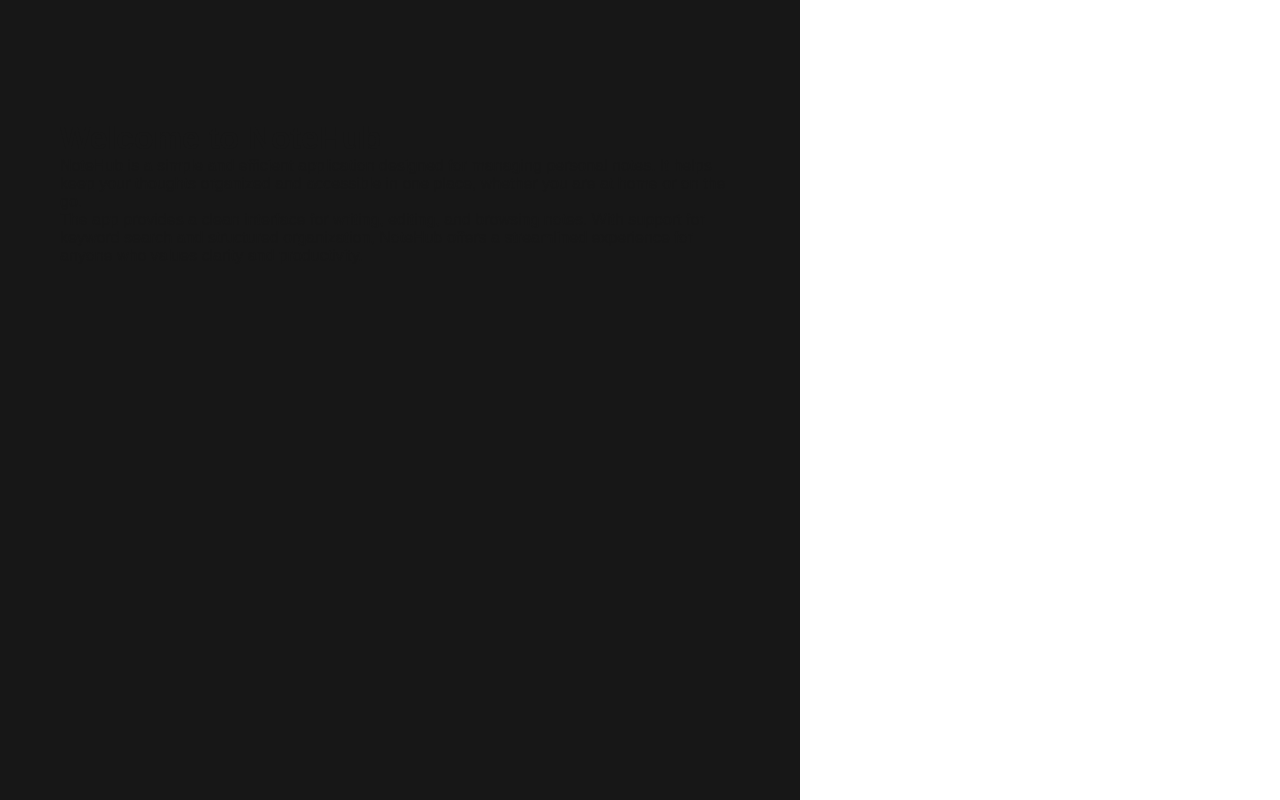
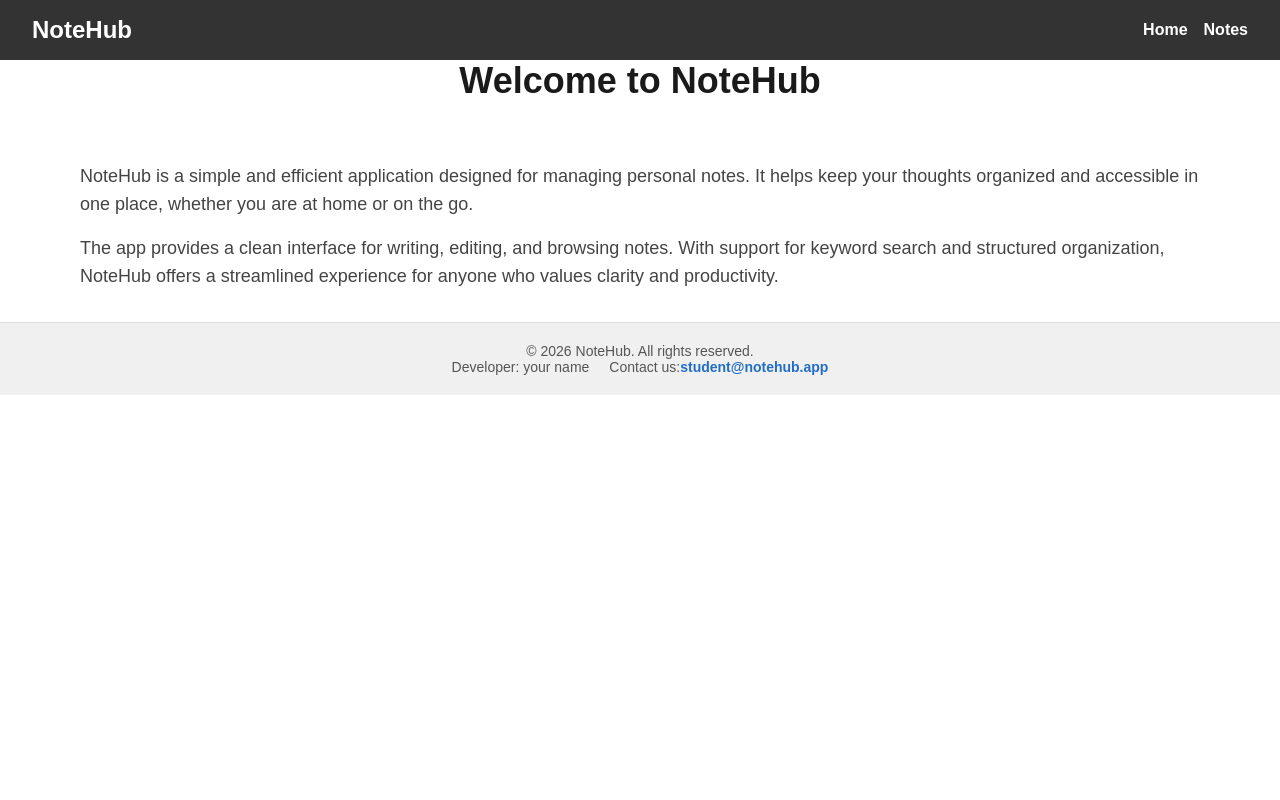
Before and after one commit to SashaGS/06-notehub-nextjs, a Next.js app: page / in a window 1280 px wide. Built offline with nearby package versions, Linux system fonts and the light colour scheme.

Commit message:
add some logik fold id

```diff
--- /dev/null
+++ b/app/Home.module.css
@@ -0,0 +1,25 @@
+.main {
+  flex: 1;
+}
+
+.container {
+  width: 90%;
+  max-width: 1280px;
+  margin: 0px auto;
+  padding: 0 16px 16px;
+}
+
+.title {
+  font-size: 36px;
+  font-weight: 700;
+  color: #1a1a1a;
+  margin-bottom: 60px;
+  text-align: center;
+}
+
+.description {
+  font-size: 18px;
+  color: #444444;
+  line-height: 28px;
+  margin-bottom: 16px;
+}
--- a/app/layout.tsx
+++ b/app/layout.tsx
@@ -1,6 +1,9 @@
 import type { Metadata } from "next";
 import { Geist, Geist_Mono } from "next/font/google";
 import "./globals.css";
+
+import Header from "@/components/Headre/Header";
+import Footer from "@/components/Footer/Footer";
 
 const geistSans = Geist({
   variable: "--font-geist-sans",
@@ -20,7 +23,11 @@ export const metadata: Metadata = {
 export default function RootLayout({ children }: LayoutProps<"/">) {
   return (
     <html lang="en" className={`${geistSans.variable} ${geistMono.variable}`}>
-      <body>{children}</body>
+      <body>
+        <Header />
+        <main>{children}</main>
+        <Footer />
+      </body>
     </html>
   );
 }
--- a/app/page.tsx
+++ b/app/page.tsx
@@ -1,5 +1,5 @@
 import Image from "next/image";
-import css from "./page.module.css";
+import css from "./Home.module.css";
 
 export default function Home() {
   return (
--- a/components/Headre/Header.tsx
+++ b/components/Headre/Header.tsx
@@ -5,16 +5,16 @@ import Link from "next/link";
 export default function Header() {
   return (
     <header className={css.header}>
-      <a link="/" aria-label="Home">
+      <Link href="/" aria-label="Home">
         NoteHub
-      </a>
+      </Link>
       <nav aria-label="Main Navigation">
         <ul className={css.navigation}>
           <li>
-            <a href="/">Home</a>
+            <Link href="/">Home</Link>
           </li>
           <li>
-            <a href="/notes">Notes</a>
+            <Link href="/notes">Notes</Link>
           </li>
         </ul>
       </nav>
--- a/package.json
+++ b/package.json
@@ -9,6 +9,7 @@
     "lint": "eslint"
   },
   "dependencies": {
+    "axios": "^1.19.0",
     "next": "16.3.1",
     "react": "19.2.8",
     "react-dom": "19.2.8"
```
Also changed, not shown: app/notes/[id]/page.tsx (added), 1 other file (tests, documents, lock files or other folders).
